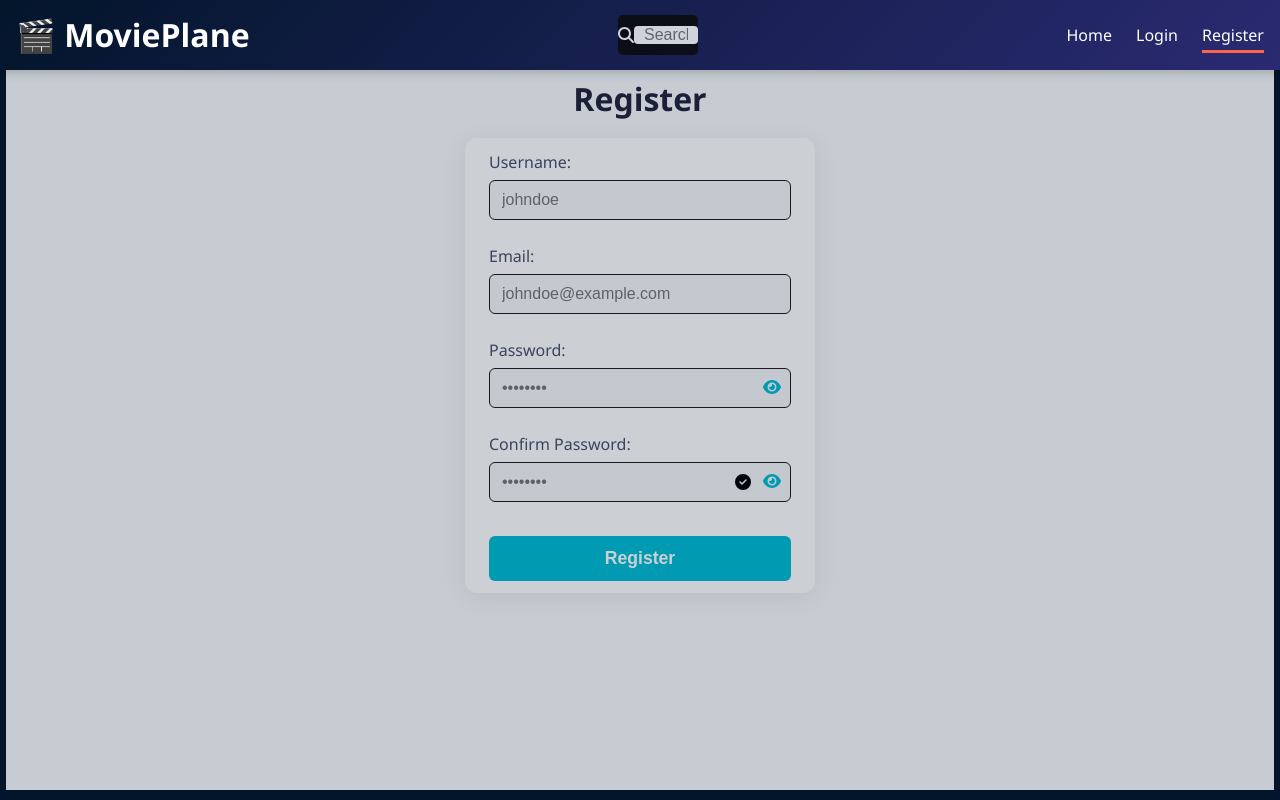
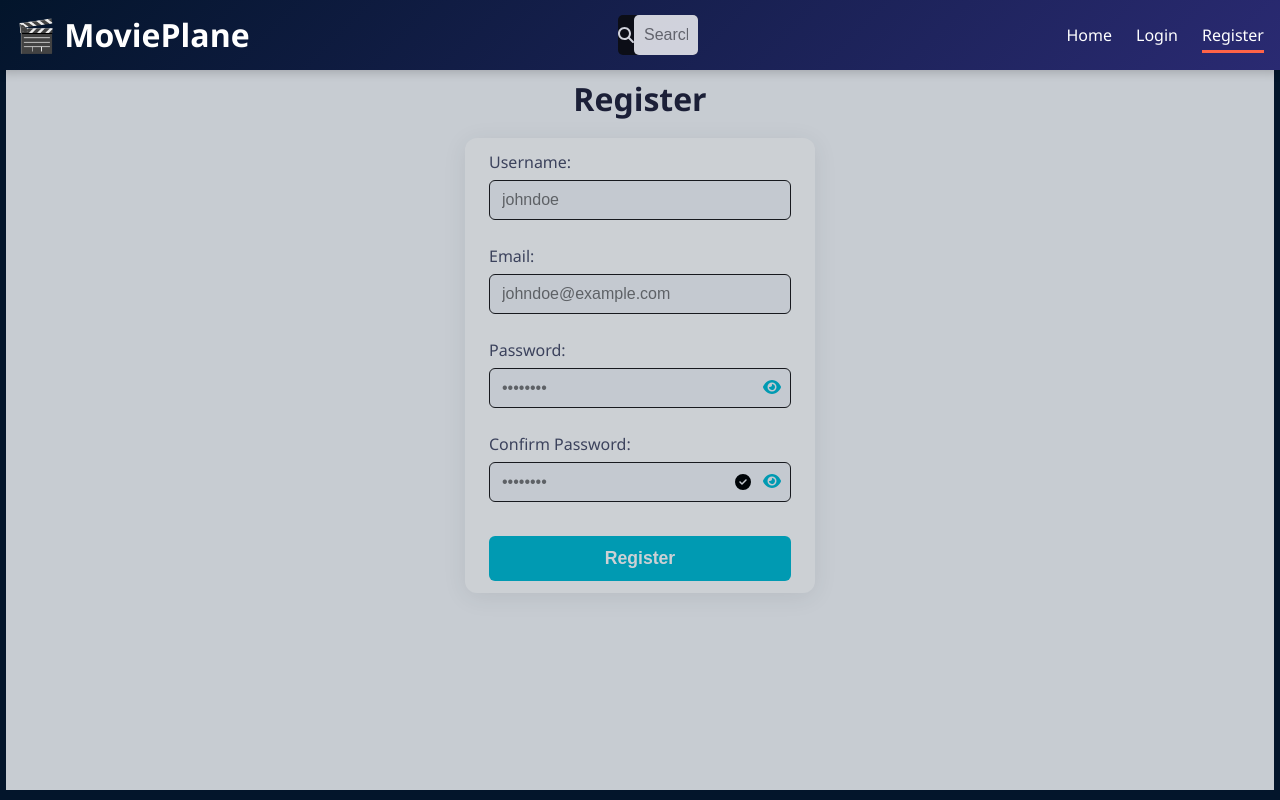
Before and after one commit to talk2dennis/movieplane, a React (Vite) app in the folder movieplane-frontend/: page /register in a window 1280 px wide. Built offline with nearby package versions, Linux system fonts and the light colour scheme; no server answers.

Commit message:
fixed search bar height

```diff
--- a/movieplane-frontend/src/components/css/Header.css
+++ b/movieplane-frontend/src/components/css/Header.css
@@ -37,6 +37,8 @@
 
 .search-bar input {
   width: 100%;
+  height: 100%;
+  border-radius: 5px;
   background: white;
   border: none;
   color: #000;
```
